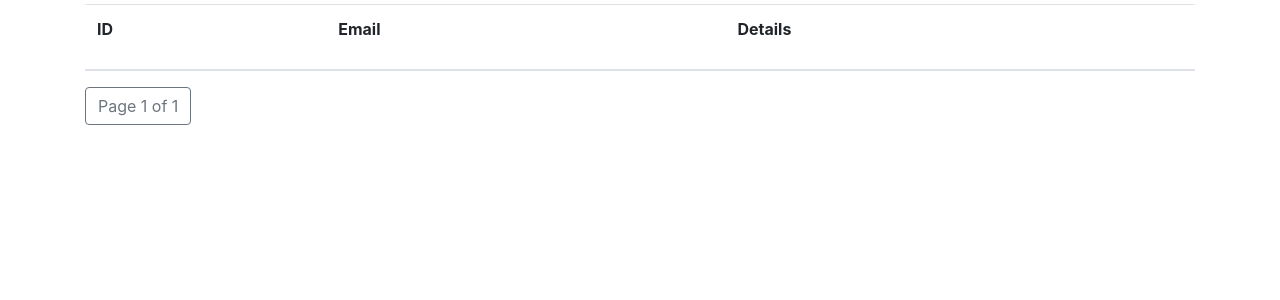
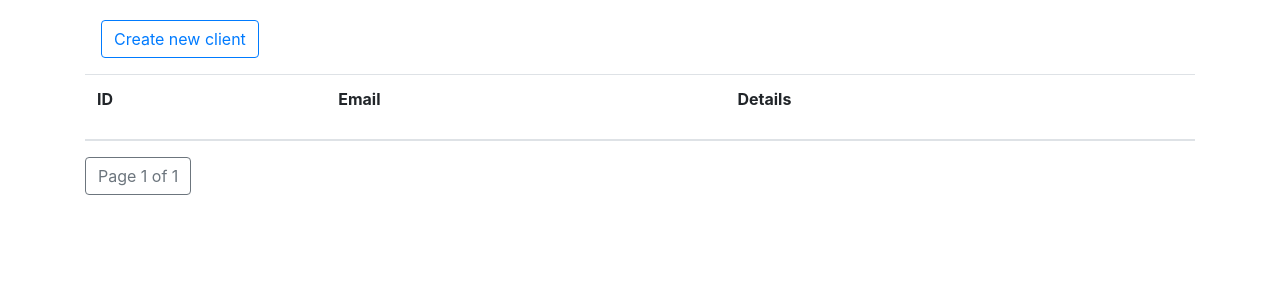
Before and after one commit to Hernandiaz035/mock-api, a Django app: page /clients/ in a window 1280 px wide. Shown: the part 56-356 px from the top of the page. Run offline with Django 3.2, Linux system fonts and the light colour scheme; data that the repository does not hold is empty; some libraries are stand-ins or nearby versions.

Commit message:
Add Client Creation Class Based View.

```diff
--- a/mock_api/clients/urls.py
+++ b/mock_api/clients/urls.py
@@ -7,10 +7,12 @@ from django.urls import path
 from mock_api.clients.views import (
     ClientListView,
     ClientDetailView,
+    ClientCreateView,
 )
 
 
 urlpatterns = [
     path("", view=ClientListView.as_view(), name="clients-list"),
-    path("<int:pk>", view=ClientDetailView.as_view(), name="clients-detail"),
+    path("<int:pk>/", view=ClientDetailView.as_view(), name="clients-detail"),
+    path("create_client/", view=ClientCreateView.as_view(), name="clients-create"),
 ]
--- a/mock_api/clients/views.py
+++ b/mock_api/clients/views.py
@@ -1,9 +1,10 @@
 """Clients Class Based Views URLs."""
 
 # Django
-from django.db import models
 from django.views.generic.list import ListView
 from django.views.generic.detail import DetailView
+from django.views.generic import CreateView
+from django.urls import reverse_lazy
 
 # Models
 from mock_api.clients.models import Client
@@ -19,6 +20,7 @@ class ClientListView(ListView):
 
     def get_context_data(self, **kwargs):
         context = super().get_context_data(**kwargs)
+        # import pdb; pdb.set_trace()
         return context
 
 
@@ -26,3 +28,11 @@ class ClientDetailView(DetailView):
     """Client Detail Class Based View."""
 
     model = Client
+
+class ClientCreateView(CreateView):
+    """Client Create Class Based View."""
+    model = Client
+
+    fields = '__all__'
+
+    success_url = reverse_lazy('clients:clients-list')
--- a/mock_api/templates/clients/client_list.html
+++ b/mock_api/templates/clients/client_list.html
@@ -4,6 +4,9 @@
 {% block title %} Clients {% endblock %}
 
 {% block content %}
+  <a href="{% url 'clients:clients-create' %}" class="btn btn-outline-primary m-3" >
+    Create new client
+  </a>
   <table class="table">
     <thead>
       <th scope="col">
```
Also changed, not shown: mock_api/templates/clients/client_form.html (added, +12 -0 lines).
